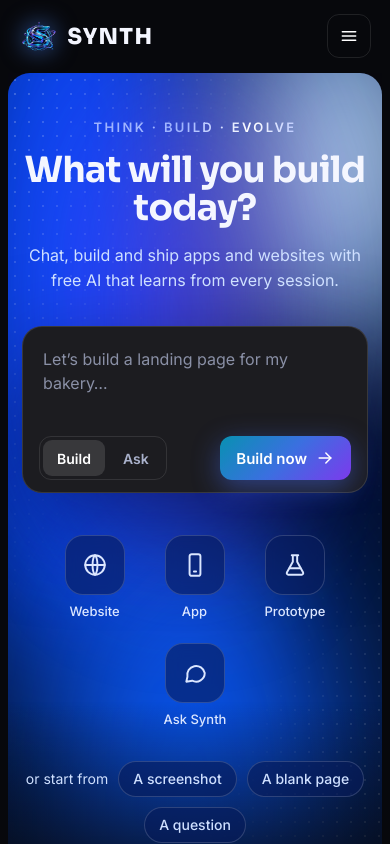
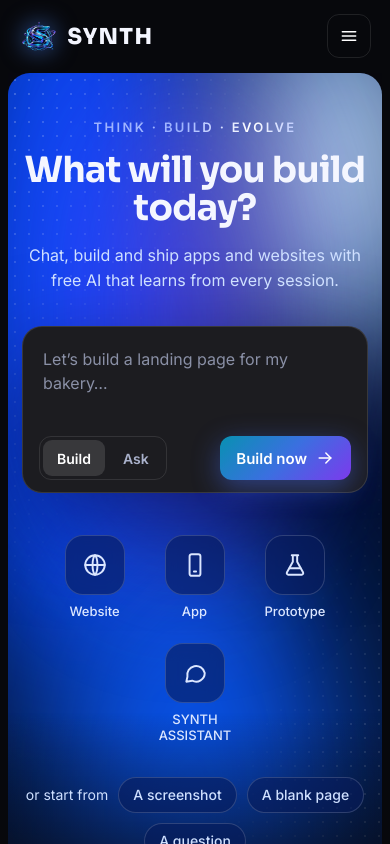
Before and after one commit to anonymikey/SYNTH, a Next.js app: page / in a window 390 px wide. Built offline with nearby package versions, Linux system fonts and the light colour scheme.

Commit message:
Devices Responsiveness

```diff
--- a/app/admin/page.js
+++ b/app/admin/page.js
@@ -1,3 +1,3 @@
 import Admin from '../../components/Admin';
-export const metadata = { title: 'SYNTHAI admin', robots: 'noindex' };
+export const metadata = { title: 'SYNTH admin', robots: 'noindex' };
 export default function Page() { return <Admin />; }
--- a/app/api/chat/route.js
+++ b/app/api/chat/route.js
@@ -37,7 +37,7 @@ export async function POST(req) {
 
   const up = await fetch(`${base}/chat/completions`, {
     method: 'POST',
-    headers: { Authorization: `Bearer ${apiKey()}`, 'Content-Type': 'application/json', 'X-Title': 'SYNTHAI' },
+    headers: { Authorization: `Bearer ${apiKey()}`, 'Content-Type': 'application/json', 'X-Title': 'SYNTH' },
     body: JSON.stringify({
       model: m,
       stream: true,
--- a/app/globals.css
+++ b/app/globals.css
@@ -38,25 +38,60 @@ select{padding:9px 10px;max-width:100%}option{background:#0e1530;color:var(--ink
 .empty{color:var(--muted);text-align:center;margin:auto;padding:30px;max-width:420px}
 .muted{color:var(--muted);font-size:13px}
 
-/* shell */
-.app{display:grid;grid-template-columns:272px minmax(0,1fr);height:100dvh}
-.side{display:flex;flex-direction:column;gap:22px;padding:22px 16px 18px;border-right:1px solid var(--line);background:linear-gradient(180deg,rgba(14,21,48,.88),rgba(7,11,26,.88));backdrop-filter:blur(16px)}
+/* shell: sidebar is an overlay (hover on desktop, drawer on mobile) unless pinned */
+.app{position:relative;height:100dvh;overflow:hidden}
+.side{position:fixed;top:0;left:0;bottom:0;width:272px;z-index:40;display:flex;flex-direction:column;gap:22px;padding:22px 16px 18px;border-right:1px solid var(--line);background:linear-gradient(180deg,rgba(14,21,48,.97),rgba(7,11,26,.97));backdrop-filter:blur(16px);transform:translateX(-100%);transition:transform .28s cubic-bezier(.2,.8,.2,1),box-shadow .28s}
+.sidehead{display:flex;align-items:center;justify-content:space-between;gap:8px}
 .brand{display:flex;align-items:center;gap:12px;font:700 21px var(--head);letter-spacing:.06em}
 .brand img{width:42px;height:42px;filter:drop-shadow(0 0 14px rgba(79,140,255,.65))}
 .brand span{background:linear-gradient(135deg,#67e8f9,#8fb4ff 55%,#c4b5fd);-webkit-background-clip:text;background-clip:text;color:transparent}
+.pinbtn svg{transition:transform .25s;transform:rotate(45deg)}
+.pinbtn.on{background:var(--grad);border-color:transparent;color:#fff}.pinbtn.on svg{transform:none}
+.closebtn{display:none}
 .side nav{display:flex;flex-direction:column;gap:6px}
-.navbtn{display:flex;align-items:center;gap:12px;width:100%;padding:12px 14px;border:1px solid transparent;background:transparent;color:var(--muted);font:600 15px var(--head);text-align:left}
+.navbtn{display:flex;align-items:center;gap:12px;width:100%;padding:12px 14px;border:1px solid transparent;background:transparent;color:var(--muted);font:600 15px var(--head);letter-spacing:.04em;text-align:left}
 .navbtn svg{flex:none}
 .navbtn:hover:not(:disabled){color:var(--ink);background:var(--panel2);border-color:transparent}
 .navbtn.on{color:#fff;background:linear-gradient(135deg,rgba(34,211,238,.16),rgba(139,92,246,.24));border-color:var(--line2);box-shadow:0 0 28px rgba(79,140,255,.18) inset}
-.sidefoot{margin-top:auto;display:flex;flex-direction:column;gap:10px}
+.sidefoot{margin-top:auto}
+.meta{margin:0;font-size:12px;color:var(--muted);display:flex;align-items:center;gap:8px}
+.dot{width:8px;height:8px;border-radius:50%;background:var(--ok);box-shadow:0 0 10px var(--ok)}
+.edge{position:fixed;top:0;left:0;bottom:0;width:16px;z-index:39}
+.edge::after{content:"";position:absolute;left:3px;top:50%;width:4px;height:64px;margin-top:-32px;border-radius:4px;background:linear-gradient(var(--cyan),var(--violet));opacity:.5;transition:opacity .2s}
+.edge:hover::after{opacity:1}
+.scrim{display:none}
+.main{min-width:0;min-height:0;display:flex;flex-direction:column;height:100dvh;transition:margin-left .28s cubic-bezier(.2,.8,.2,1)}
+.main>div{flex:1;min-height:0}
+.top{display:flex;align-items:center;gap:12px;min-height:58px;padding:10px 18px;border-bottom:1px solid var(--line);background:rgba(8,12,28,.55);backdrop-filter:blur(14px)}
+.topmark{width:28px;height:28px;flex:none;filter:drop-shadow(0 0 8px rgba(79,140,255,.6))}
+.toptitle{margin:0;flex:1;min-width:0;font:700 15px var(--head);letter-spacing:.1em;white-space:nowrap;overflow:hidden;text-overflow:ellipsis}
+.menubtn{display:none}
 .picker{display:flex;flex-direction:column;gap:6px;font-size:12px;letter-spacing:.08em;text-transform:uppercase;color:var(--muted)}
 .picker select{text-transform:none;letter-spacing:0;font-size:14px;width:100%}
-.meta{margin:0;font-size:12px;color:var(--muted);display:flex;align-items:center;gap:8px}
-.dot{width:8px;height:8px;border-radius:50%;background:var(--ok);box-shadow:0 0 10px var(--ok)}
-.main{min-width:0;min-height:0;display:flex;flex-direction:column;height:100dvh}
-.main>div{flex:1;min-height:0}
-.top{display:none}
+.top .picker{flex-direction:row;align-items:center;gap:8px}.top .picker select{width:auto;max-width:min(280px,40vw)}
+
+/* desktop with a mouse: hover to reveal, pin to lock open */
+@media(min-width:901px) and (hover:hover){
+  .side.peek,.side.pinned,.side:has(:focus-visible){transform:none}
+  .side.peek:not(.pinned){box-shadow:24px 0 70px rgba(0,0,0,.5)}
+  .app.is-pinned .main{margin-left:272px}
+  .app.is-pinned .edge{display:none}
+}
+@media(min-width:901px) and (max-width:1180px){.app.is-pinned .build{grid-template-columns:minmax(260px,320px) minmax(0,1fr)}}
+
+/* phones, tablets and touch screens: slide-in drawer with a hamburger */
+@media(max-width:900px),(hover:none){
+  .edge{display:none}
+  .side{width:min(300px,86vw);padding-top:calc(22px + env(safe-area-inset-top));visibility:hidden;transition:transform .28s cubic-bezier(.2,.8,.2,1),visibility 0s .28s}
+  .side.drawer-open{transform:none;visibility:visible;box-shadow:24px 0 70px rgba(0,0,0,.6);transition:transform .28s cubic-bezier(.2,.8,.2,1),visibility 0s}
+  .pinbtn{display:none}.closebtn{display:inline-grid}
+  .scrim{display:block;position:fixed;inset:0;z-index:35;background:rgba(2,4,12,.62);backdrop-filter:blur(3px);opacity:0;pointer-events:none;transition:opacity .28s}
+  .scrim.show{opacity:1;pointer-events:auto}
+  .menubtn{display:inline-grid}
+  .top{gap:10px;padding:calc(8px + env(safe-area-inset-top)) 12px 8px}
+  .toptitle{font-size:14px;letter-spacing:.06em}
+  .top .picker span{display:none}.top .picker select{max-width:44vw}
+}
 
 /* assistant */
 .chat{display:flex;flex-direction:column;height:100%;max-width:900px;width:100%;margin:0 auto;padding:0 22px 12px}
@@ -143,17 +178,8 @@ th,td{text-align:left;padding:9px 12px;border-bottom:1px solid var(--line)}th{co
 @keyframes blink{0%,80%,100%{opacity:.25;transform:scale(.8)}40%{opacity:1;transform:scale(1)}}
 @keyframes rise{from{opacity:0;transform:translateY(6px)}}
 
-/* tablet and phone */
+/* content tweaks for tablet and phone */
 @media(max-width:900px){
-  .app{grid-template-columns:1fr;grid-template-rows:minmax(0,1fr) auto}
-  .main{order:1}
-  .side{order:2;flex-direction:row;padding:6px 10px calc(6px + env(safe-area-inset-bottom));border-right:0;border-top:1px solid var(--line);gap:0}
-  .side .brand,.side .sidefoot{display:none}
-  .side nav{flex-direction:row;flex:1;gap:8px}
-  .navbtn{flex:1;justify-content:center;padding:10px 8px;font-size:14px;min-height:48px}
-  .top{display:flex;align-items:center;justify-content:space-between;gap:10px;padding:calc(10px + env(safe-area-inset-top)) 14px 10px;border-bottom:1px solid var(--line);background:rgba(8,12,28,.7);backdrop-filter:blur(14px)}
-  .top .brand{font-size:18px}.top .brand img{width:32px;height:32px}
-  .top .picker{flex-direction:row;align-items:center;min-width:0;flex:1;justify-content:flex-end}.top .picker span{display:none}.top .picker select{max-width:210px}
   .chat{padding:0 12px 8px}
   .tools span{display:none}.tools{justify-content:flex-end}
   .build{display:flex;flex-direction:column;padding:10px;gap:10px}
@@ -165,6 +191,6 @@ th,td{text-align:left;padding:9px 12px;border-bottom:1px solid var(--line)}th{co
   .devs{display:none}
   .focus{grid-template-columns:1fr}.lesson{flex-direction:column}
 }
-@media(max-width:480px){.bub{padding:10px 13px}.av{width:30px;height:30px}.m{gap:8px}.welcome img{width:min(220px,60%)}}
+@media(max-width:480px){.bub{padding:10px 13px}.av{width:30px;height:30px}.m{gap:8px}.welcome img{width:min(220px,60%)}.top .picker select{max-width:38vw}}
 @media(prefers-reduced-motion:reduce){*{animation:none!important;transition:none!important}}
 a.brand{text-decoration:none;color:inherit}
--- a/app/landing.css
+++ b/app/landing.css
@@ -201,3 +201,5 @@
   .tile span{width:60px;height:60px}.tiles{gap:8px}.box{border-radius:20px}.btn.go{padding:10px 16px}
 }
 @media(prefers-reduced-motion:reduce){.ld *,.ld *::before,.ld *::after{animation:none!important;transition:none!important}.rv{opacity:1;transform:none;filter:none}.ld{scroll-behavior:auto}}
+
+.tile{max-width:104px;text-align:center}
--- a/app/layout.js
+++ b/app/layout.js
@@ -4,7 +4,7 @@ import { Sora, Inter } from 'next/font/google';
 const head = Sora({ subsets: ['latin'], variable: '--font-head', display: 'swap' });
 const body = Inter({ subsets: ['latin'], variable: '--font-body', display: 'swap' });
 
-export const metadata = { title: 'SYNTHAI: think, build, evolve', description: 'Free AI assistant that reads images, plus a web app builder.' };
+export const metadata = { title: 'SYNTH: think, build, evolve', description: 'Free AI assistant that reads images, plus a web app builder.' };
 export const viewport = { width: 'device-width', initialScale: 1, viewportFit: 'cover', themeColor: '#05070f' };
 
 export default function RootLayout({ children }) {
--- a/components/Admin.js
+++ b/components/Admin.js
@@ -41,7 +41,7 @@ export default function Admin() {
   if (!auth) return (
     <div className="adm"><form className="login" onSubmit={login}>
       <img src="/logo-mark.png" alt="" width="64" height="64" />
-      <h1>SYNTHAI admin</h1>
+      <h1>SYNTH admin</h1>
       <input type="password" value={pw} onChange={(e) => setPw(e.target.value)} placeholder="Admin password" autoFocus />
       <button className="primary">Sign in</button>
       {msg && <p className="err">{msg}</p>}
@@ -56,7 +56,7 @@ export default function Admin() {
   return (
     <div className="adm">
       <header className="admbar">
-        <h1>SYNTHAI learning dashboard</h1>
+        <h1>SYNTH learning dashboard</h1>
         <button className="primary" disabled={busy} onClick={learn}>{busy ? 'Learning…' : 'Run learning now'}</button>
       </header>
       <div className="health">
@@ -73,7 +73,7 @@ export default function Admin() {
         <div><b>{counts('approved')}</b>active lessons</div>
         <div><b>{counts('pending')}</b>waiting for review</div>
       </div>
-      <p className="muted">Chat {s.chat}, builder {s.build}. Lessons by source: {Object.entries(d.bySource).map(([k, v]) => `${k} (${v})`).join(', ') || 'none yet'}. {d.lastResult ? 'Last learning run ' + ago(d.lastResult.ts) + '.' : 'Learning has not run yet.'}</p>
+      <p className="muted">SYNTH ASSISTANT {s.chat}, SYNTHCODE {s.build}. Lessons by source: {Object.entries(d.bySource).map(([k, v]) => `${k} (${v})`).join(', ') || 'none yet'}. {d.lastResult ? 'Last learning run ' + ago(d.lastResult.ts) + '.' : 'Learning has not run yet.'}</p>
 
       <section>
         <h2>Where it needs work</h2>
--- a/components/Builder.js
+++ b/components/Builder.js
@@ -71,7 +71,7 @@ export default function Builder({ models, seed }) {
         <div className="hist">
           {history.length === 0 && (
             <div className="welcome sm">
-              <h2>Build anything</h2>
+              <h2>Build anything with SYNTHCODE</h2>
               <p>Describe an app or page, or add a screenshot or sketch to recreate. Then keep asking for changes.</p>
               <div className="chips">{IDEAS.map((t) => <button key={t} className="chip" onClick={() => build(t)}>{t}</button>)}</div>
             </div>
--- a/components/landing/Landing.js
+++ b/components/landing/Landing.js
@@ -11,7 +11,7 @@ const TILES = [
   { k: 'website', t: 'Website', I: Globe, p: 'Build a modern, responsive website for ' },
   { k: 'app', t: 'App', I: Phone, p: 'Build a working web app that ' },
   { k: 'proto', t: 'Prototype', I: Flask, p: 'Prototype an interactive demo of ' },
-  { k: 'ask', t: 'Ask Synth', I: Chat, p: '' },
+  { k: 'ask', t: 'SYNTH ASSISTANT', I: Chat, p: '' },
 ];
 const HOLD = ['a habit tracker with streaks', 'a landing page for my bakery', 'a budget dashboard with charts', 'a quiz game for kids'];
 const MODELS = ['Llama', 'Qwen', 'DeepSeek', 'Gemma', 'Mistral', 'GPT-OSS', 'GLM', 'Kimi', 'Nemotron', 'Hermes'];
@@ -82,7 +82,7 @@ export default function Landing() {
           <Reveal variant="scale" delay={240}>
             <div className="box">
               <textarea ref={box} rows={3} value={text} onChange={(e) => setText(e.target.value)} aria-label="What do you want to build?"
-                placeholder={(mode === 'ask' ? 'Ask Synth anything, e.g. ' : 'Let\u2019s build ') + HOLD[ph] + '\u2026'}
+                placeholder={(mode === 'ask' ? 'Ask SYNTH anything, e.g. ' : 'Let\u2019s build ') + HOLD[ph] + '\u2026'}
                 onKeyDown={(e) => { if (e.key === 'Enter' && !e.shiftKey) { e.preventDefault(); go(); } }} />
               <div className="boxfoot">
                 <div className="modes" role="group" aria-label="Mode">
@@ -112,8 +112,8 @@ export default function Landing() {
         <Reveal delay={100}><p className="lead">One workspace to ask, make and improve. No account, no credit card.</p></Reveal>
         <div className="beam" data-progress><i /><b className="orb" /></div>
         <div className="grid3">
-          {[['Think', 'Synth Assistant', 'Chat with a free model, drop in screenshots and get clearly formatted answers and code.', Chat],
-            ['Build', 'Web builder', 'Describe it or upload a mockup. Get a working page, preview it on any device, download the HTML.', Build],
+          {[['Think', 'SYNTH ASSISTANT', 'Chat with a free model, drop in screenshots and get clearly formatted answers and code.', Chat],
+            ['Build', 'SYNTHCODE', 'Describe it or upload a mockup. Get a working page, preview it on any device, download the HTML.', Build],
             ['Evolve', 'Learning loop', 'Ratings and sessions become lessons you approve, so SYNTH keeps getting better at your work.', Flask]].map(([k, t, d, I], i) => (
             <Reveal key={k} delay={i * 120} variant="up"><Card className="pillar"><span className="pi"><I width="24" height="24" /></span><small>{k}</small><h3>{t}</h3><p>{d}</p></Card></Reveal>
           ))}
@@ -194,7 +194,7 @@ export default function Landing() {
       <footer className="foot">
         <div className="fcols">
           <div><Link href="/" className="logo"><img src="/logo-mark.png" alt="" /><span>SYNTH</span></Link><p>Think. Build. Evolve.</p></div>
-          <div><h5>Product</h5><Link href="/app?tab=chat">Synth Assistant</Link><Link href="/app?tab=build">Web builder</Link><a href="#features">Features</a></div>
+          <div><h5>Product</h5><Link href="/app?tab=chat">SYNTH ASSISTANT</Link><Link href="/app?tab=build">SYNTHCODE</Link><a href="#features">Features</a></div>
           <div><h5>Learn</h5><a href="#how">How it works</a><a href="#evolve">How it evolves</a><a href="#faq">FAQ</a></div>
         </div>
         <p className="fine">Requests and ratings are logged to help SYNTH improve. Please don&apos;t enter personal or confidential data.</p>
--- a/lib/icons.js
+++ b/lib/icons.js
@@ -16,3 +16,4 @@ export const Flask = I(<><path d="M9 3h6M10 3v6L4.5 19a1.5 1.5 0 0 0 1.3 2h12.4a
 export const Arrow = I(<><path d="M5 12h14" /><path d="m13 6 6 6-6 6" /></>);
 export const Menu = I(<path d="M4 7h16M4 12h16M4 17h16" />);
 export const Close = I(<path d="M6 6l12 12M18 6 6 18" />);
+export const Pin = I(<><path d="M12 17v5" /><path d="M9 10.76a2 2 0 0 1-1.11 1.79l-1.78.9A2 2 0 0 0 5 15.24V16a1 1 0 0 0 1 1h14a1 1 0 0 0 1-1v-.76a2 2 0 0 0-1.11-1.79l-1.78-.9A2 2 0 0 1 15 10.76V7a1 1 0 0 1 1-1 2 2 0 0 0 0-4H8a2 2 0 0 0 0 4 1 1 0 0 1 1 1z" /></>);
```
Also changed, not shown: app/app/page.js (+56 -20 lines), components/Chat.js (+4 -4 lines), 2 other files (tests, documents, lock files or other folders).
